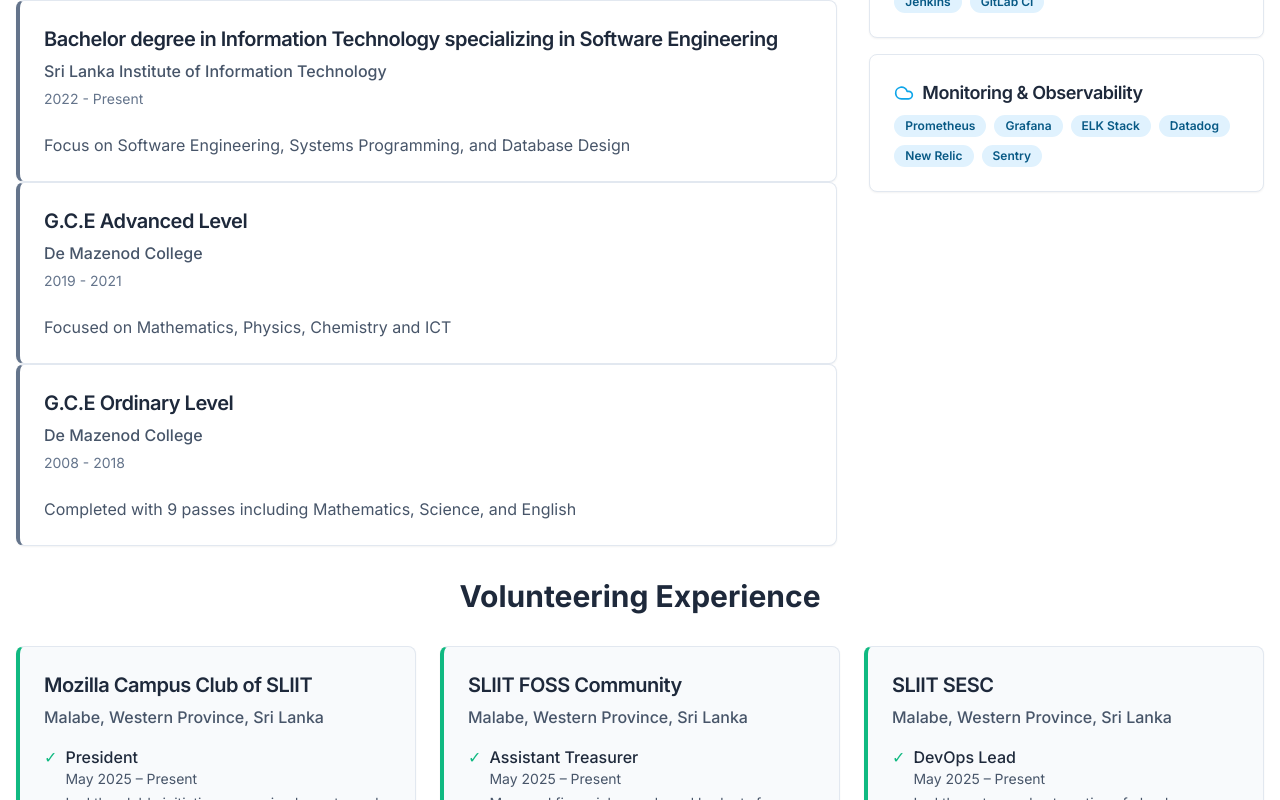
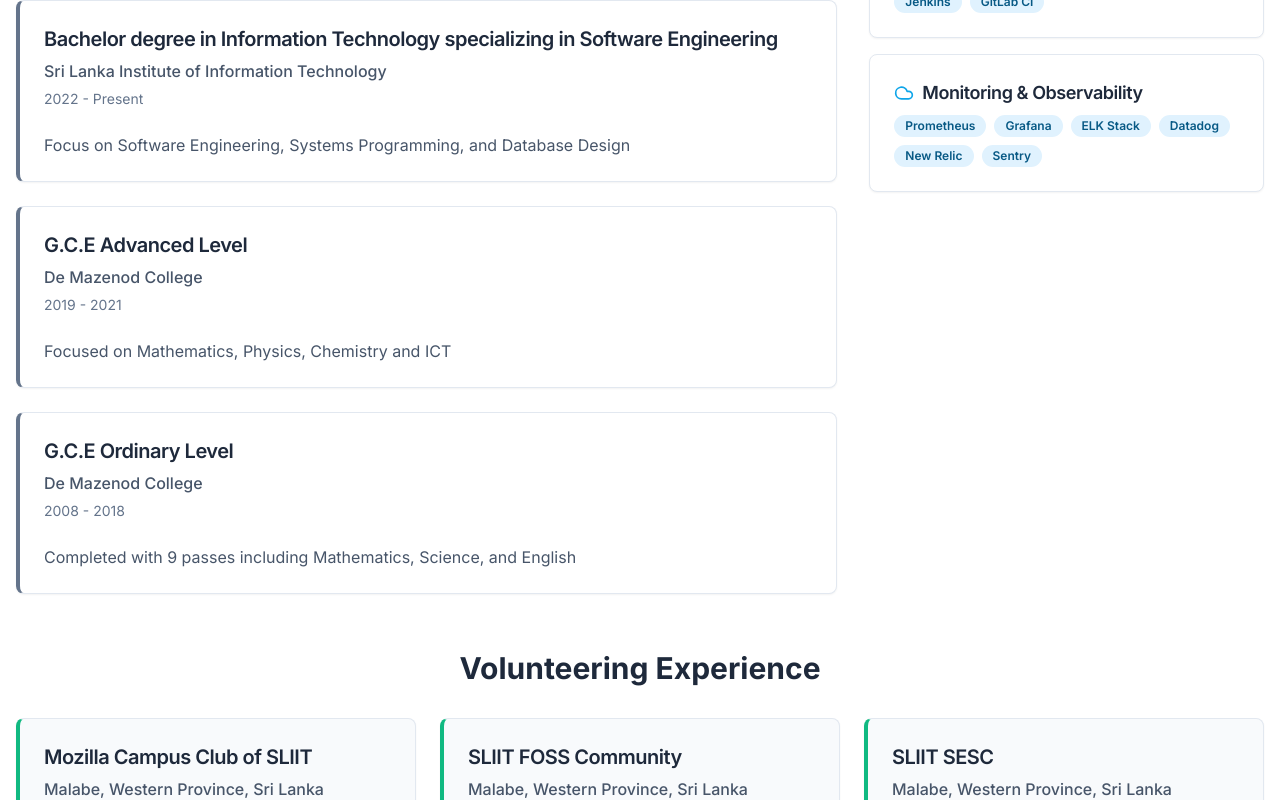
Before and after one commit to SadeeshaPerera/portfolio, a Next.js app: page / in a window 1280 px wide. Shown: the part 3146-3946 px from the top of the page. Built offline with nearby package versions, Linux system fonts and the light colour scheme.

Commit message:
fix: add margin to education cards for improved spacing

```diff
--- a/components/resume.tsx
+++ b/components/resume.tsx
@@ -299,7 +299,7 @@ export default function Resume() {
                 Education
               </h3>
               {education.map((edu, index) => (
-                <Card key={index} className="border-l-4 border-l-slate-500">
+                <Card key={index} className="border-l-4 border-l-slate-500 mb-6">
                   <CardHeader>
                     <CardTitle className="text-xl text-slate-800 dark:text-white">
                       {edu.degree}
```
